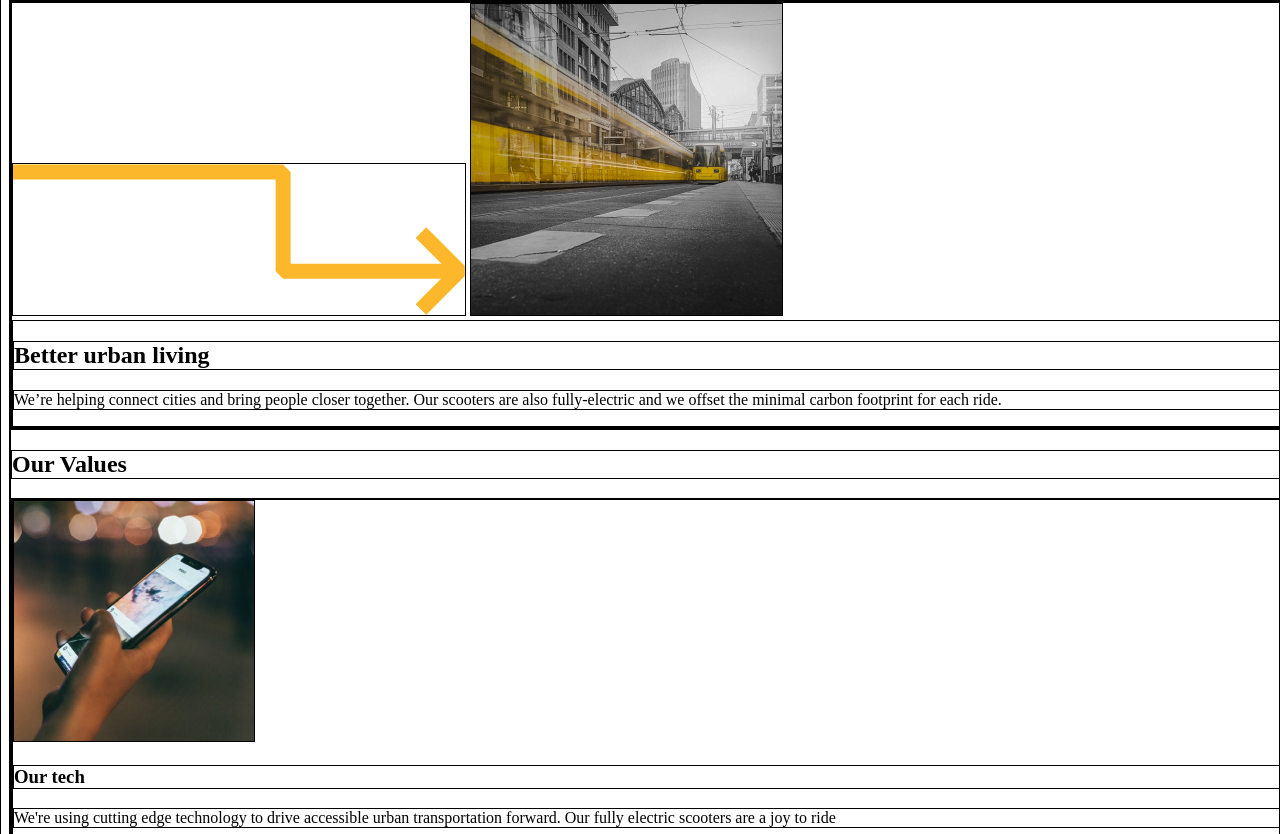
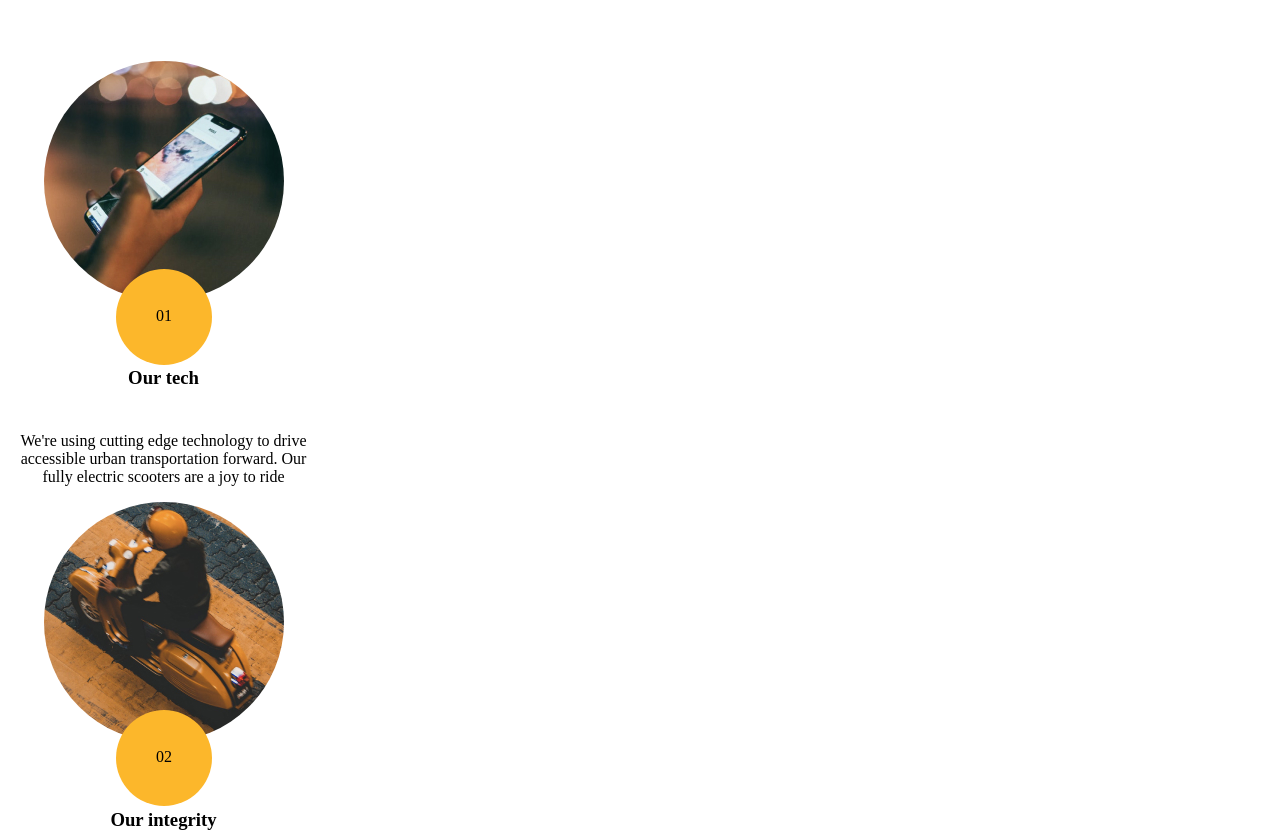
Before and after one commit to pehnny/scoot, a plain HTML site: page about/index.html in a window 1280 px wide. Shown: the part 1226-2060 px from the top of the page. Drawn offline with nearby package versions, Linux system fonts and the light colour scheme; files whose address does not match are found by name.

Commit message:
save commit

```diff
--- a/about/index.html
+++ b/about/index.html
@@ -87,19 +87,36 @@
     <h2 class="values__title">Our Values</h2>
     <section class="values__articles">
         <article class="values__articles__value">
+            <picture>
             <img src="..\img\global\about_careers\Our_tech.jpg" alt="">
+                <div class="bulle">
+                    <p>01</p>
+                </div>
+            </picture>
             <h3>Our tech</h3>
             <p>We're using cutting edge technology to drive accessible urban transportation forward. Our fully electric scooters are a joy to ride</p>
         </article>
         <article class="values__articles__value">
+            <picture>
             <img src="..\img\global\about_careers\Our_integrity.jpg" alt="">
+                <div class="bulle">
+                    <p>02</p>
+                </div>
+            </picture>
             <h3>Our integrity</h3>
             <p>We are fully committed to deliver a great yet safe, substainable micro-mobility experience in every city we serve.</p>
         </article>
         <article class="values__articles__value">
+            <picture>
             <img src="..\img\global\about_careers\Our_community.jpg" alt="">
+            <div class="bulle">
+                <p>03</p>
+            </div>
+            </picture>
+
             <h3>Our community</h3>
             <p>We support every community we serve. All workers are paid a living wage based on their location and are Scoot emplyees.</p>
+
         </article>
     </section>
 </section>
--- a/about/style.scss
+++ b/about/style.scss
@@ -4,3 +4,4 @@
 @use "../components/header.scss";
 @use "../components/footer.scss";
 @use "../components/button.scss";
+@use "../components/values.scss";
--- a/components/header.scss
+++ /dev/null
@@ -1,39 +0,0 @@
-* {
-    border: 1px solid black;
-}
-
-body {
-    width: 100%;
-}
-
-nav {
-    display: none;
-}
-
-.head {
-    height: 64px;
-    display: flex;
-    align-items: center;
-    justify-content: center;
-}
-
-#burger {
-    width: 19.69px;
-    height: 16px;
-    right: 99px;
-}
-
-#logo {
-    width: 75.5px;
-    height: 20px;
-}
-
-
-#home_header {
-    overflow: hidden;
-    height: 650px;
-}
-
-#home_header img {
-    object-fit: fill;
-}
--- /dev/null
+++ b/components/values.scss
@@ -0,0 +1,64 @@
+*{
+
+}
+.values{
+  width: 311px;
+  display: flex;
+  flex-direction: column;
+  align-items: center;
+
+}
+
+.values__articles__value{
+  width: 311px;
+  display: flex;
+  flex-direction: column;
+  align-items: center;
+  justify-content: center;
+
+
+}
+
+.values__title{
+  margin-bottom: 64px;
+}
+
+.values img {
+  width: 240px;
+  height: 240px;
+  border-radius: 50%;
+  display: flex;
+}
+
+.values__articles__value > h3 {
+
+  margin-bottom: 27px;
+}
+
+.bulle{
+  width: 96px;
+  height: 96px;
+  background-color:#FCB72B;
+  border-radius: 50%;
+  position: relative;
+  margin-left: 72px;
+  top: -48px;
+}
+
+.values picture {
+  height: 288px;
+
+}
+
+.values .bulle p {
+  position: relative;
+  width: 29px;
+  height: 28px;
+  top: 38px;
+  left: 34px;
+  text-align: center;
+}
+
+.values__articles__value > p{
+  text-align: center;
+}
```
Also changed, not shown: index.html (+2 -2 lines), about/style.css, careers/style.css, components/fonts.scss (line endings or trailing spaces), locations/style.css, style.css.
